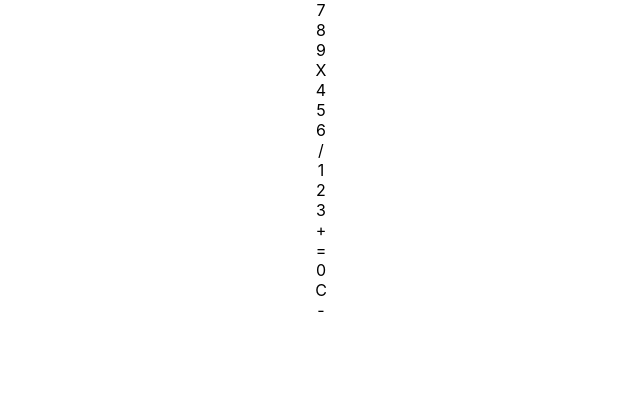
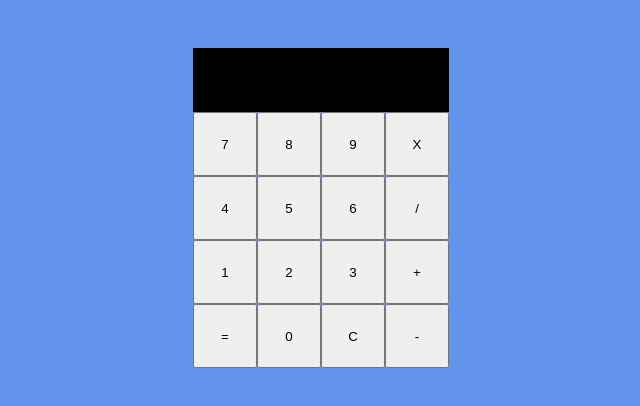
Before and after one commit to Brian4755/Calculator, a React (Create React App) app: page / in a window 1280 px wide. Shown: the top 406 px of the page, without its empty margins (319-959 px from the left). Built offline with nearby package versions, Linux system fonts and the light colour scheme.

Commit message:
grid positioning and template setup

```diff
--- a/src/App.css
+++ b/src/App.css
@@ -1,38 +1,23 @@
-.App {
-  text-align: center;
+*::after, *::before, * {
+  box-sizing: border-box;
 }
 
-.App-logo {
-  height: 40vmin;
-  pointer-events: none;
+body {
+  background-color: cornflowerblue;
 }
 
-@media (prefers-reduced-motion: no-preference) {
-  .App-logo {
-    animation: App-logo-spin infinite 20s linear;
-  }
+.calculator {
+  margin-top: 3rem;
 }
 
-.App-header {
-  background-color: #282c34;
-  min-height: 100vh;
-  display: flex;
-  flex-direction: column;
-  align-items: center;
+.calculator-grid {
+  display: grid;
+  grid-template-columns: repeat(4, 4rem);
+  grid-template-rows: minmax(4rem, auto) repeat(4, 4rem);
   justify-content: center;
-  font-size: calc(10px + 2vmin);
-  color: white;
 }
 
-.App-link {
-  color: #61dafb;
+.calculator-output {
+  grid-column: 1/-1;
+  background-color: black;
 }
-
-@keyframes App-logo-spin {
-  from {
-    transform: rotate(0deg);
-  }
-  to {
-    transform: rotate(360deg);
-  }
-}
--- a/src/App.js
+++ b/src/App.js
@@ -1,4 +1,3 @@
-import logo from './logo.svg';
 import './App.css';
 import Calculator from './Calculator';
 
--- a/src/Calculator.js
+++ b/src/Calculator.js
@@ -1,23 +1,27 @@
 const Calculator = () => {
   return (
-    <div className="calculator-grid">
-      <div className="calculator-input"></div>
-      <div className="calculator-button">7</div>
-      <div className="calculator-button">8</div>
-      <div className="calculator-button">9</div>
-      <div className="calculator-button">X</div>
-      <div className="calculator-button">4</div>
-      <div className="calculator-button">5</div>
-      <div className="calculator-button">6</div>
-      <div className="calculator-button">/</div>
-      <div className="calculator-button">1</div>
-      <div className="calculator-button">2</div>
-      <div className="calculator-button">3</div>
-      <div className="calculator-button">+</div>
-      <div className="calculator-button">=</div>
-      <div className="calculator-button">0</div>
-      <div className="calculator-button">C</div>
-      <div className="calculator-button">-</div>
+    <div className="calculator">
+      <div className="calculator-grid">
+        <div className="calculator-output">
+          <div></div>
+        </div>
+        <button className="calculator-button">7</button>
+        <button className="calculator-button">8</button>
+        <button className="calculator-button">9</button>
+        <button className="calculator-button">X</button>
+        <button className="calculator-button">4</button>
+        <button className="calculator-button">5</button>
+        <button className="calculator-button">6</button>
+        <button className="calculator-button">/</button>
+        <button className="calculator-button">1</button>
+        <button className="calculator-button">2</button>
+        <button className="calculator-button">3</button>
+        <button className="calculator-button">+</button>
+        <button className="calculator-button">=</button>
+        <button className="calculator-button">0</button>
+        <button className="calculator-button">C</button>
+        <button className="calculator-button">-</button>
+      </div>
     </div>
    );
 }
```
